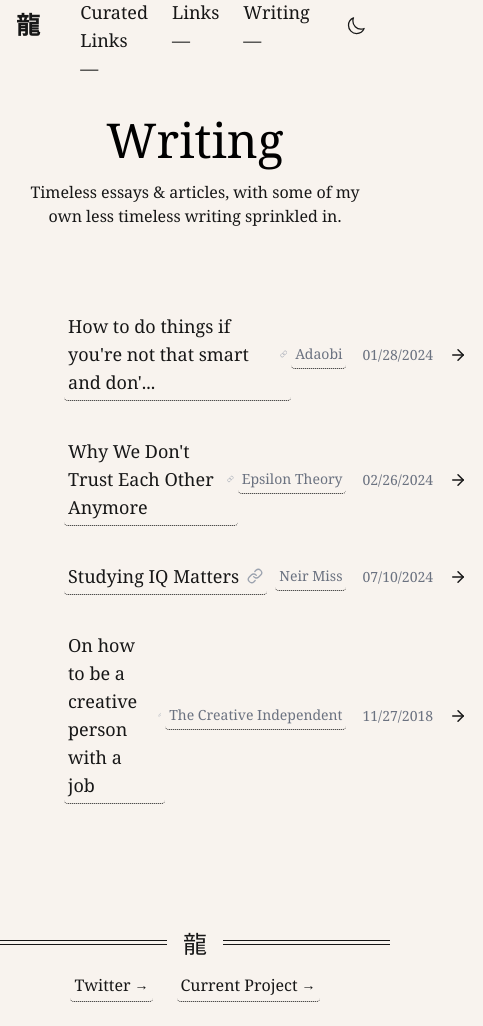
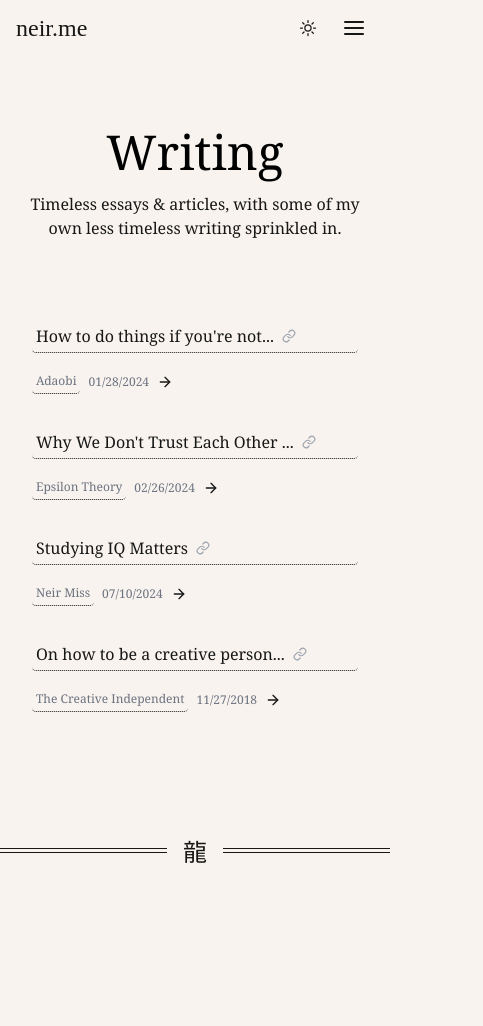
Before and after one commit to robneir/website, a Next.js app: page /writing in a window 390 px wide. Shown: the whole page, 483 px wide, since content can reach past the window. After the commit the page ends 901 px from the top, so only its background shows below. Built offline with nearby package versions, Linux system fonts and the light colour scheme.

Commit message:
Add theme toggle component

```diff
--- a/src/app/alllinks/page.tsx
+++ b/src/app/alllinks/page.tsx
@@ -8,7 +8,7 @@ import PageHeader from '@/components/PageHeader'
 import TableOfContents from '@/components/TableOfContents'
 
 export const metadata = {
-  title: 'Nuggets | Your Name',
+  title: 'All links | Robert',
   description: 'A collection of insightful videos, essays, and quotes.',
 }
 
@@ -32,11 +32,7 @@ export default function AllLinksPage() {
       />
 
       <div className="flex relative gap-8">
-        <div className="relative w-64">
-          <div className="sticky top-24">
-            <TableOfContents />
-          </div>
-        </div>
+        <TableOfContents />
 
         <div className="flex-1">
           {allContent.map((item, index) => {
--- a/src/app/page.tsx
+++ b/src/app/page.tsx
@@ -72,7 +72,7 @@ export default function HomePage() {
       />
 
       <div className="flex relative gap-8">
-        <div className="relative w-64">
+        <div className="relative w-64 hidden lg:block">
           <div className="sticky top-24">
             <TableOfContents />
           </div>
--- a/src/app/writing/page.tsx
+++ b/src/app/writing/page.tsx
@@ -23,11 +23,7 @@ export default function WritingPage() {
       />
 
       <div className="flex relative gap-8">
-        <div className="relative w-64">
-          <div className="sticky top-24">
-            <TableOfContents />
-          </div>
-        </div>
+        <TableOfContents />
 
         <div className="flex-1">
           {sortedEssays.map((essay) => (
--- a/src/components/EssayPost.tsx
+++ b/src/components/EssayPost.tsx
@@ -1,6 +1,7 @@
 'use client'
 
 import TTLink from './TTLink'
+import { useEffect, useState } from 'react'
 
 interface EssayPostProps {
   title: string
@@ -11,55 +12,66 @@ interface EssayPostProps {
 }
 
 export default function EssayPost({ title, url, date, author, authorLink }: EssayPostProps) {
-  const truncatedTitle = title.length > 50 ? title.slice(0, 50) + '...' : title;
+  const [isMobile, setIsMobile] = useState(false)
+  const truncatedTitle = title.length > (isMobile ? 30 : 50) ? title.slice(0, isMobile ? 30 : 50) + '...' : title
+
+  useEffect(() => {
+    const checkIfMobile = () => {
+      setIsMobile(window.innerWidth < 768)
+    }
+
+    checkIfMobile()
+    window.addEventListener('resize', checkIfMobile)
+    return () => window.removeEventListener('resize', checkIfMobile)
+  }, [])
 
   return (
-    <div className="p-4 text-foreground hover:text-[--hover-foreground] transition-colors flex items-center justify-between group w-full">
-      <div className="flex items-center justify-between w-full">
+    <div className="p-4 text-foreground hover:text-[--hover-foreground] transition-colors flex flex-col md:flex-row md:items-center justify-between group w-full gap-2">
+      <div className="flex flex-col md:flex-row md:items-center justify-between w-full gap-2 md:gap-4">
         <TTLink
           href={url}
           text={title}
           className="flex items-center gap-2"
         >
-          <span className="text-lg" toc-marker={title}>{truncatedTitle}</span>
+          <span className="text-base md:text-lg" toc-marker={title}>{truncatedTitle}</span>
           <svg
             xmlns="http://www.w3.org/2000/svg"
-            width="16"
-            height="16"
+            width="14"
+            height="14"
             viewBox="0 0 24 24"
             fill="none"
             stroke="currentColor"
             strokeWidth="2"
             strokeLinecap="round"
             strokeLinejoin="round"
-            className="text-gray-400"
+            className="text-gray-400 md:w-4 md:h-4"
           >
             <path d="M10 13a5 5 0 0 0 7.54.54l3-3a5 5 0 0 0-7.07-7.07l-1.72 1.71" />
             <path d="M14 11a5 5 0 0 0-7.54-.54l-3 3a5 5 0 0 0 7.07 7.07l1.71-1.71" />
           </svg>
         </TTLink>
-        <div className="flex items-center gap-4">
-          {!authorLink && <span className="text-sm text-gray-500 whitespace-nowrap">{author}</span>}
+        <div className="flex items-center gap-2 md:gap-4">
+          {!authorLink && <span className="text-xs md:text-sm text-gray-500 whitespace-nowrap">{author}</span>}
         </div>
       </div>
-      <div className="flex items-center gap-4 justify-end">
+      <div className="flex items-center gap-2 md:gap-4 justify-start md:justify-end">
         {authorLink && (
-          <TTLink href={authorLink} text={author} className="text-sm text-gray-500 hover:underline whitespace-nowrap">
+          <TTLink href={authorLink} text={author} className="text-xs md:text-sm text-gray-500 hover:underline whitespace-nowrap">
             {author}
           </TTLink>
         )}
-        <span className="text-sm text-gray-500">{date}</span>
+        <span className="text-xs md:text-sm text-gray-500">{date}</span>
         <svg
           xmlns="http://www.w3.org/2000/svg"
-          width="18"
-          height="18"
+          width="16"
+          height="16"
           viewBox="0 0 24 24"
           fill="none"
           stroke="currentColor"
           strokeWidth="2"
           strokeLinecap="round"
           strokeLinejoin="round"
-          className="group-hover:translate-x-1 transition-transform"
+          className="group-hover:translate-x-1 transition-transform md:w-[18px] md:h-[18px]"
         >
           <path d="M5 12h14"/>
           <path d="m12 5 7 7-7 7"/>
--- a/src/components/Footer.tsx
+++ b/src/components/Footer.tsx
@@ -12,22 +12,6 @@ export default function Footer() {
       </div>
       <div className="px-4 py-6">
         <div className="flex justify-center gap-6">
-          <TTLink
-            href="https://twitter.com/neir_rob"
-            text="Twitter"
-            className="flex items-center gap-1"
-          >
-            Twitter
-            <span className="text-sm">→</span>
-          </TTLink>
-          <TTLink
-            href="https://riotiq.com"
-            text="Current Project"
-            className="flex items-center gap-1"
-          >
-            Current Project
-            <span className="text-sm">→</span>
-          </TTLink>
         </div>
       </div>
     </footer>
--- a/src/components/NavBar.tsx
+++ b/src/components/NavBar.tsx
@@ -1,13 +1,36 @@
+'use client'
+
 import Link from 'next/link'
 import ThemeToggle from './ThemeToggle'
+import { useState } from 'react'
 
 export default function NavBar() {
+  const [isMenuOpen, setIsMenuOpen] = useState(false)
+
   return (
-    <nav className="sticky top-0 z-50 w-full flex items-center justify-between px-4 pt-2 bg-background">
-      <Link href="/" className="text-2xl font-bold hover:text-gray-600 transition-colors font-['Ma_Shan_Zheng']">
-        龍
+    <nav className="sticky top-0 z-50 w-full bg-background">
+      <div className="px-4 py-2">
+        {/* Desktop navigation */}
+        <div className="hidden lg:flex flex-col w-full">
+          <div className="flex items-center justify-between w-full">
+            <Link href="/" className="text-2xl hover:text-gray-600 transition-colors font-['Ma_Shan_Zheng']">
+              neir.me
             </Link>
-      <div className="absolute left-1/2 -translate-x-1/2 flex gap-6">
+
+            <div className="flex items-center gap-6">
+              <Link href="https://twitter.com/your_handle" target="_blank" rel="noopener noreferrer" className="hover:text-gray-600 transition-colors flex items-center gap-1">
+                X
+                <span className="text-sm">↗</span>
+              </Link>
+              <Link href="https://riotiq.com/" className="hover:text-gray-600 transition-colors flex items-center gap-1">
+                Current Project
+                <span className="text-sm">↗</span>
+              </Link>
+              <ThemeToggle />
+            </div>
+          </div>
+
+          <div className="flex items-center justify-center gap-6 mt-2">
             <Link href="/" className="text-lg hover:text-gray-600 transition-colors">
               — Curated Links —
             </Link>
@@ -18,8 +41,61 @@ export default function NavBar() {
               — Writing —
             </Link>
           </div>
+        </div>
+
+        {/* Mobile navigation top bar */}
+        <div className="flex lg:hidden items-center justify-between">
+          <Link href="/" className="text-2xl hover:text-gray-600 transition-colors font-['Ma_Shan_Zheng']">
+            neir.me
+          </Link>
+
           <div className="flex items-center gap-2">
             <ThemeToggle />
+            <button
+              onClick={() => setIsMenuOpen(!isMenuOpen)}
+              className="lg:hidden p-2"
+              aria-label="Toggle menu"
+            >
+              {isMenuOpen ? (
+                <svg xmlns="http://www.w3.org/2000/svg" width="24" height="24" viewBox="0 0 24 24" fill="none" stroke="currentColor" strokeWidth="2" strokeLinecap="round" strokeLinejoin="round">
+                  <line x1="18" y1="6" x2="6" y2="18"></line>
+                  <line x1="6" y1="6" x2="18" y2="18"></line>
+                </svg>
+              ) : (
+                <svg xmlns="http://www.w3.org/2000/svg" width="24" height="24" viewBox="0 0 24 24" fill="none" stroke="currentColor" strokeWidth="2" strokeLinecap="round" strokeLinejoin="round">
+                  <line x1="3" y1="12" x2="21" y2="12"></line>
+                  <line x1="3" y1="6" x2="21" y2="6"></line>
+                  <line x1="3" y1="18" x2="21" y2="18"></line>
+                </svg>
+              )}
+            </button>
+          </div>
+        </div>
+
+        {/* Mobile navigation menu */}
+        {isMenuOpen && (
+          <div className="lg:hidden px-4 py-2 border-t border-gray-200 dark:border-gray-700">
+            <div className="flex flex-col gap-4">
+              <Link href="/" className="text-lg hover:text-gray-600 transition-colors">
+                Curated Links
+              </Link>
+              <Link href="/alllinks" className="text-lg hover:text-gray-600 transition-colors">
+                All Links
+              </Link>
+              <Link href="/writing" className="text-lg hover:text-gray-600 transition-colors">
+                Writing
+              </Link>
+              <Link href="https://twitter.com/your_handle" target="_blank" rel="noopener noreferrer" className="hover:text-gray-600 transition-colors flex items-center gap-1">
+                X
+                <span className="text-sm">↗</span>
+              </Link>
+              <Link href="https://riotiq.com/" className="hover:text-gray-600 transition-colors flex items-center gap-1">
+                Current Project
+                <span className="text-sm">↗</span>
+              </Link>
+            </div>
+          </div>
+        )}
       </div>
     </nav>
   )
--- a/src/components/TableOfContents.tsx
+++ b/src/components/TableOfContents.tsx
@@ -112,7 +112,7 @@ export default function TableOfContents() {
   }, [])
 
   return (
-    <nav className="sticky top-24 w-64 hidden xl:block">
+    <nav className="sticky top-24 w-64 hidden lg:block">
       <div className="p-4">
         <div className="flex justify-between items-center">
           <button
--- a/src/components/ThemeToggle.tsx
+++ b/src/components/ThemeToggle.tsx
@@ -3,12 +3,11 @@ import { useState, useEffect } from 'react'
 import { SunIcon, MoonIcon } from '@heroicons/react/24/outline'
 
 export default function ThemeToggle() {
-  const [theme, setTheme] = useState('light')
+  const [theme, setTheme] = useState('dark')
 
   useEffect(() => {
-    // Get initial theme from localStorage or system preference
-    const savedTheme = localStorage.getItem('theme') ||
-      (window.matchMedia('(prefers-color-scheme: dark)').matches ? 'dark' : 'light')
+    // Get theme from localStorage or default to dark
+    const savedTheme = localStorage.getItem('theme') || 'dark'
     setTheme(savedTheme)
     document.documentElement.classList.toggle('dark', savedTheme === 'dark')
   }, [])
--- a/src/components/VideoPost.tsx
+++ b/src/components/VideoPost.tsx
@@ -31,15 +31,15 @@ export default function VideoPost({
       target="_blank"
       rel="noopener noreferrer"
       toc-marker={title}
-      className="block group my-8 hover:bg-[var(--hover-background)] rounded-lg transition-colors"
+      className="block group my-4 sm:my-8 hover:bg-[var(--hover-background)] rounded-lg transition-colors"
     >
-      <div className="flex gap-6 p-4">
+      <div className="flex flex-col sm:flex-row gap-3 sm:gap-6 p-3 sm:p-4">
         {/* Thumbnail */}
-        <div className="relative flex-shrink-0">
+        <div className="relative w-full sm:w-48">
           <img
             src={thumbnailUrl}
             alt={title}
-            className="w-48 h-32 object-cover rounded-md"
+            className="w-full h-48 sm:h-32 object-cover rounded-md"
           />
           <div className="absolute bottom-2 right-2 bg-black/75 text-white text-xs px-2 py-1 rounded">
             {duration}
@@ -58,10 +58,10 @@ export default function VideoPost({
 
         {/* Content */}
         <div className="flex-1">
-          <h3 className="font-medium text-lg mb-2 group-hover:text-[var(--hover-foreground)] transition-colors">
+          <h3 className="font-medium text-base sm:text-lg mb-2 group-hover:text-[var(--hover-foreground)] transition-colors">
             {title}
           </h3>
-          <p className="text-sm text-[var(--text-hover)] mb-2 line-clamp-2">
+          <p className="text-xs sm:text-sm text-[var(--text-hover)] mb-2 line-clamp-2">
             {description}
           </p>
           <div className="text-xs text-[var(--text-hover)]">
```
Lines whose indentation alone changed are shown as unchanged.
